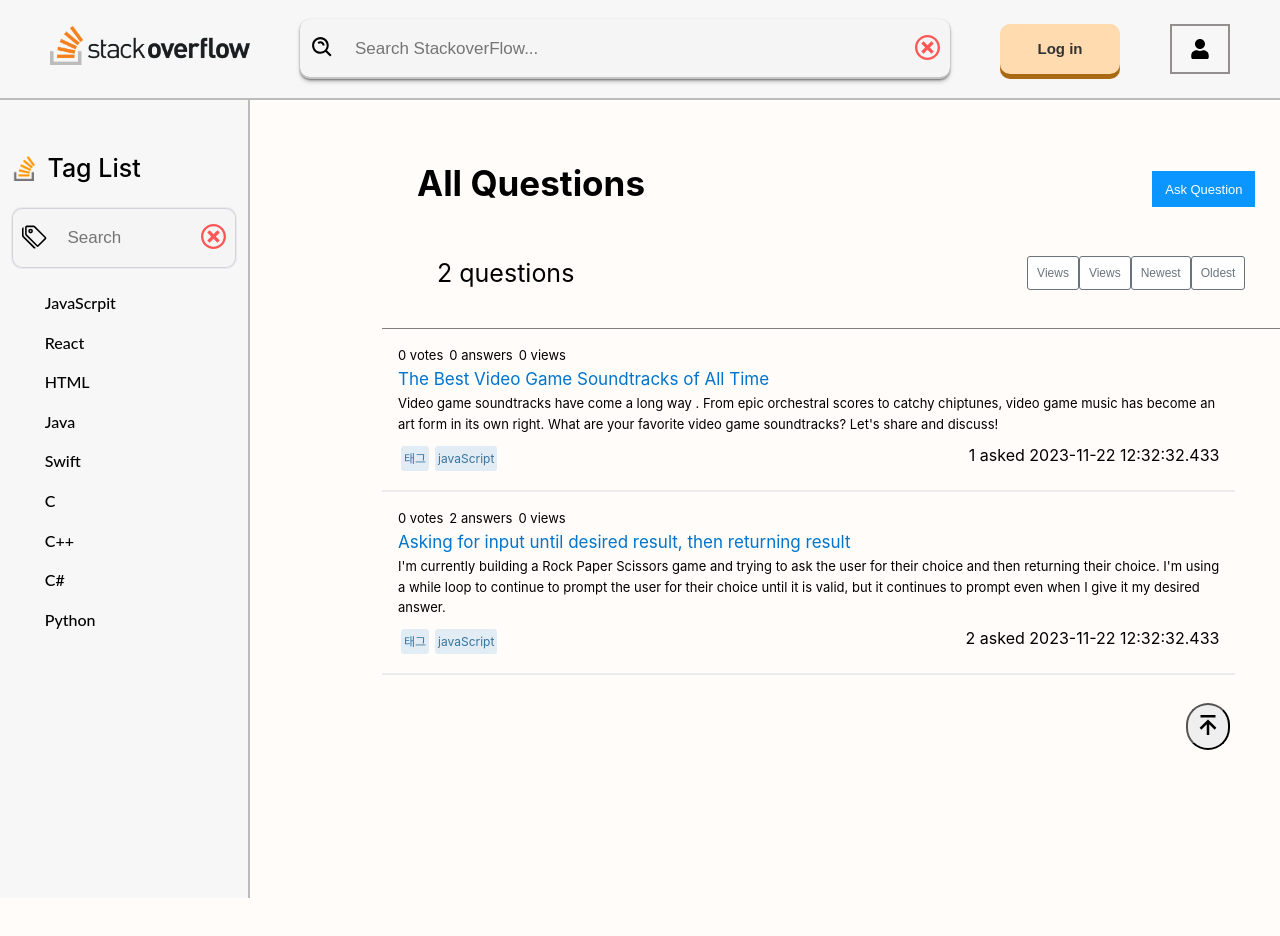
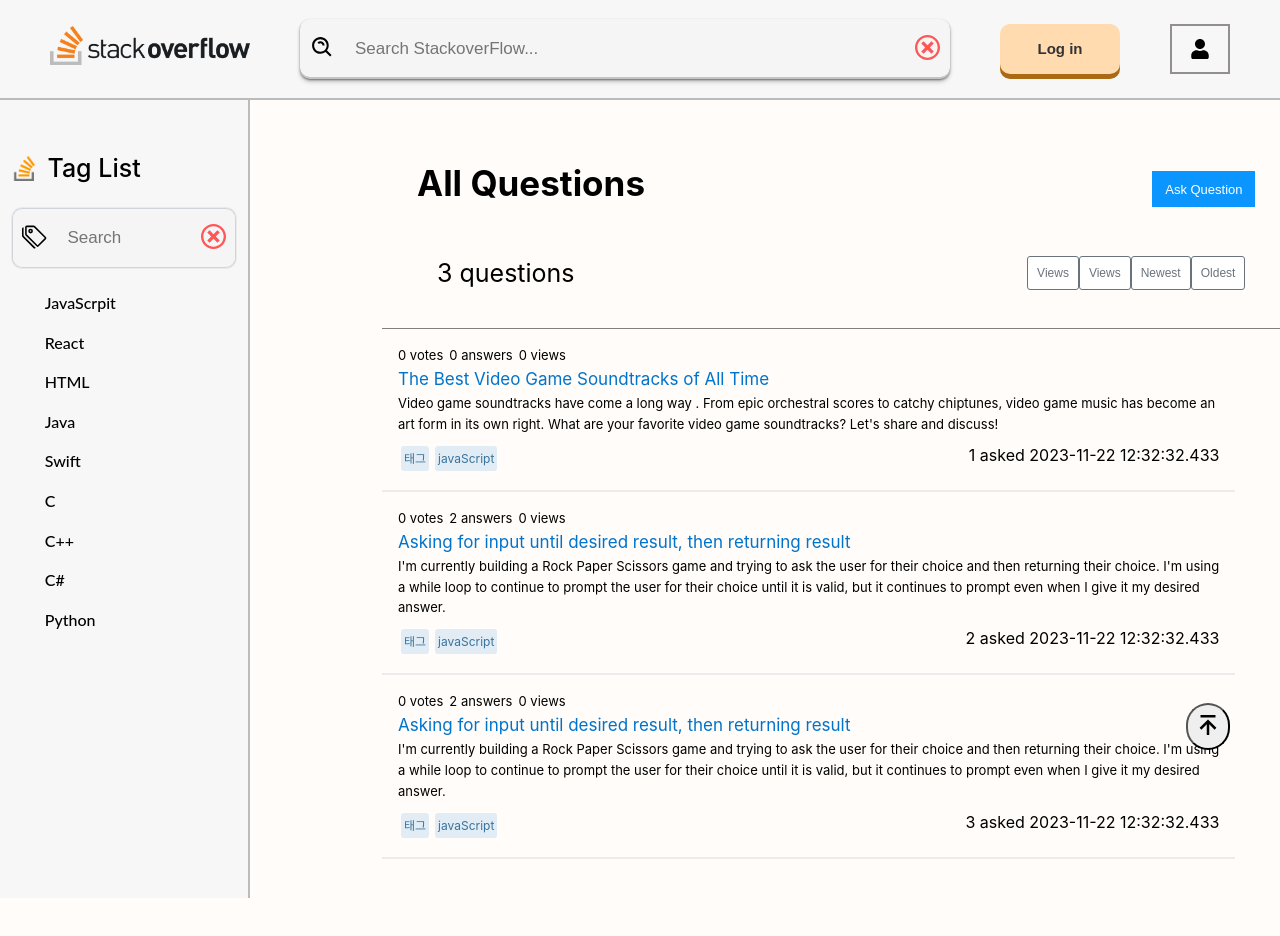
Before and after one commit to codestates-seb/seb42_pre_023, a React (Create React App) app in the folder client/: page / in a window 1280 px wide. Shown: the top 936 px of the page. Built offline with nearby package versions, Linux system fonts and the light colour scheme.

Commit message:
feat: footer 수정

```diff
--- a/client/public/DUMMYDATA/boards.json
+++ b/client/public/DUMMYDATA/boards.json
@@ -18,5 +18,15 @@
     "boardLike": 0,
     "boardCmt": 2,
     "createdAt": "2023-11-22 12:32:32.433"
+  },
+  {
+    "boardId": 3,
+    "memberId": 3,
+    "boardTitle": "Asking for input until desired result, then returning result",
+    "boardContent": "I'm currently building a Rock Paper Scissors game and trying to ask the user for their choice and then returning their choice. I'm using a while loop to continue to prompt the user for their choice until it is valid, but it continues to prompt even when I give it my desired answer.",
+    "boardViews": 0,
+    "boardLike": 0,
+    "boardCmt": 2,
+    "createdAt": "2023-11-22 12:32:32.433"
   }
 ]
--- a/client/src/Layout.js
+++ b/client/src/Layout.js
@@ -31,14 +31,14 @@ export default function Layout({
 
 const Wrap = styled.div`
   width: 100%;
-  height: 2000px;
+  height: 1500px;
   position: relative;
+  overflow: hidden;
 `;
 
 const Container = styled.div`
   width: 100%;
   height: 100%;
-  overflow: hidden;
 `;
 
 const Main = styled.div``;
```
